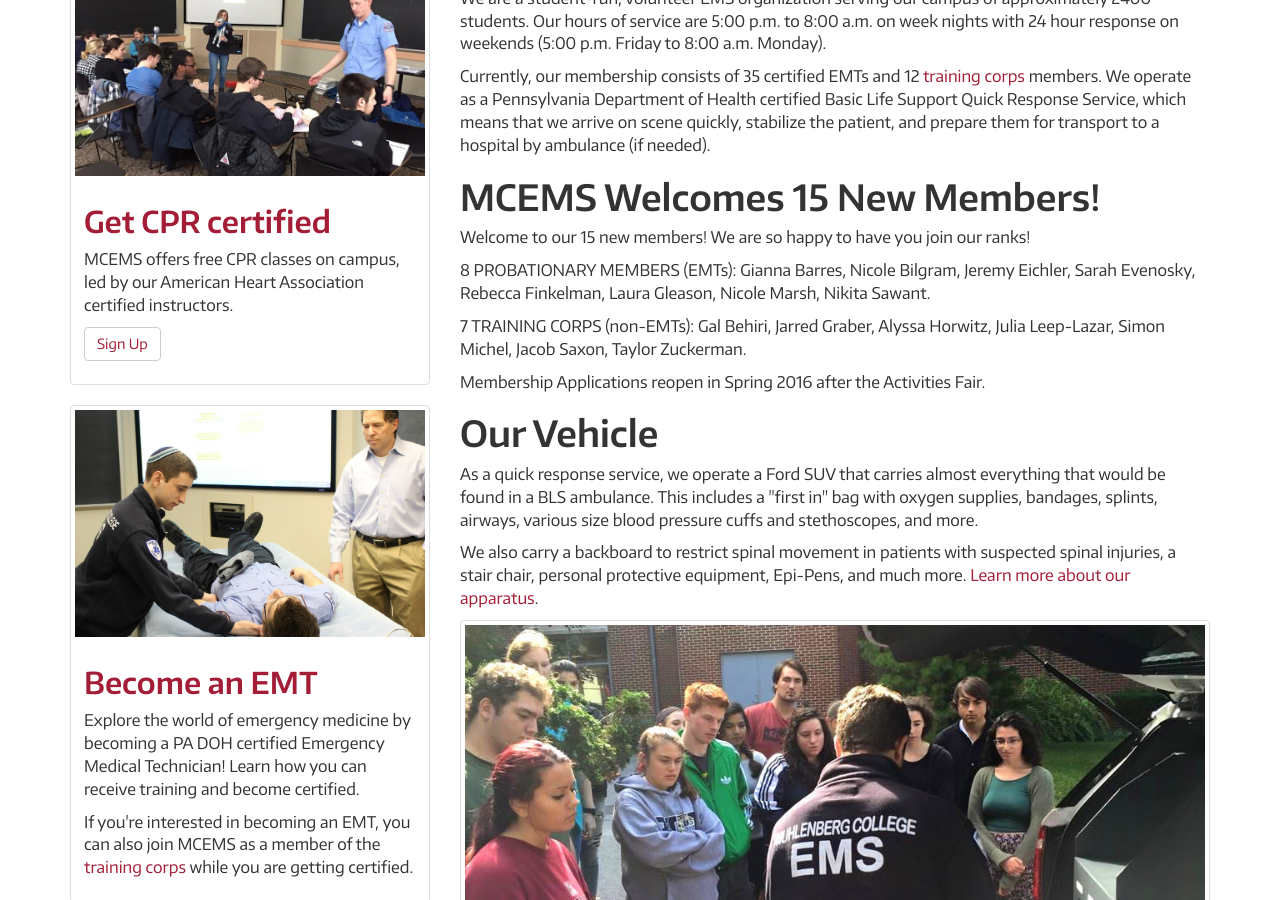
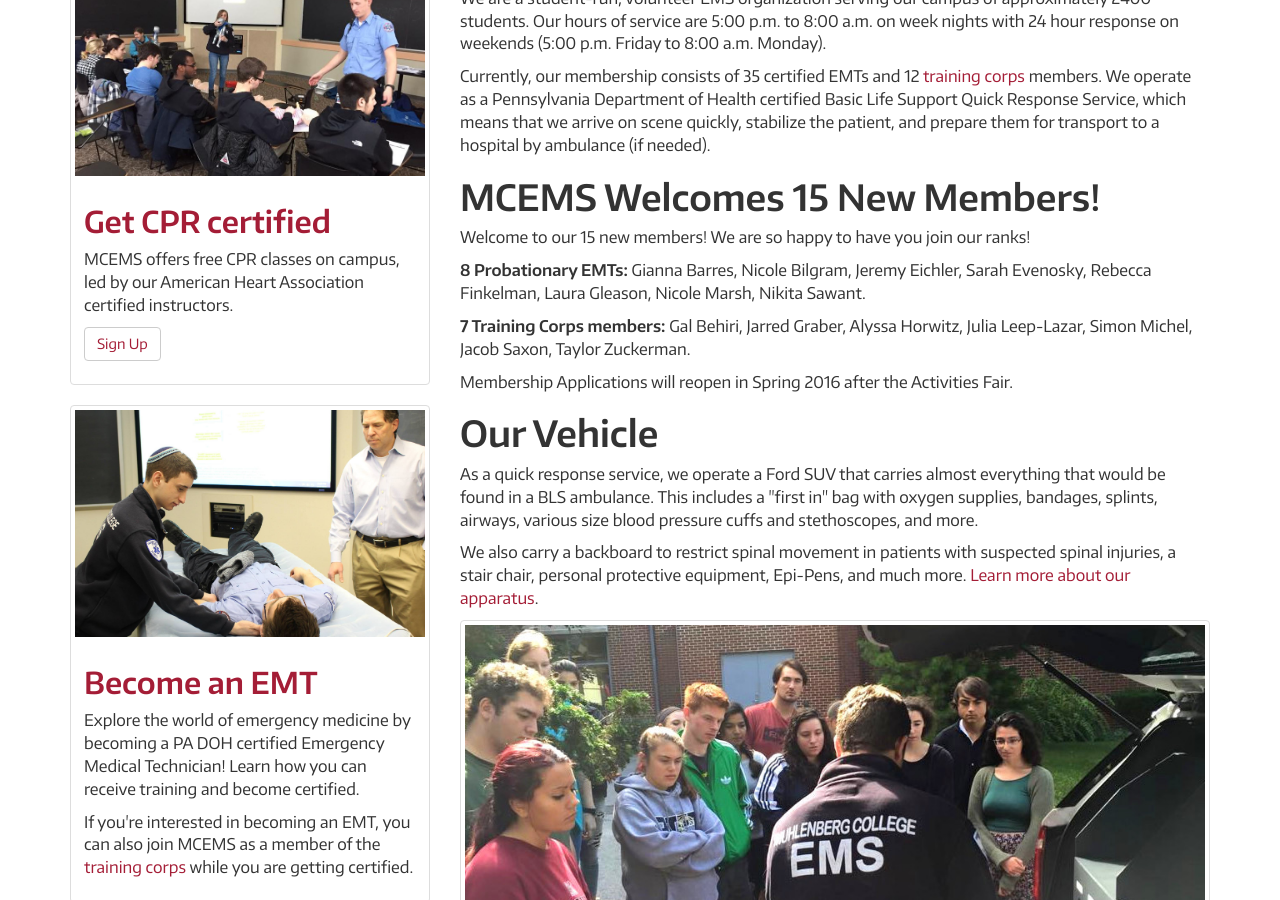
Before and after one commit to MCEMS/www, a Jekyll site: the page built from index.html, in a window 1280 px wide and 900 px high, scrolled down 426 px. Built offline with Jekyll 4.4.1, drawn with Linux system fonts in a browser that asks for light colours; nearby versions of some CDN libraries.

Commit message:
Update formatting of news

```diff
--- a/_includes/news.markdown
+++ b/_includes/news.markdown
@@ -3,8 +3,8 @@ MCEMS Welcomes 15 New Members!
 
 Welcome to our 15 new members! We are so happy to have you join our ranks!
 
-8 PROBATIONARY MEMBERS (EMTs): Gianna Barres, Nicole Bilgram, Jeremy Eichler, Sarah Evenosky, Rebecca Finkelman, Laura Gleason, Nicole Marsh, Nikita Sawant.
+**8 Probationary EMTs:** Gianna Barres, Nicole Bilgram, Jeremy Eichler, Sarah Evenosky, Rebecca Finkelman, Laura Gleason, Nicole Marsh, Nikita Sawant.
 
-7 TRAINING CORPS (non-EMTs): Gal Behiri, Jarred Graber, Alyssa Horwitz, Julia Leep-Lazar, Simon Michel, Jacob Saxon, Taylor Zuckerman.
+**7 Training Corps members:** Gal Behiri, Jarred Graber, Alyssa Horwitz, Julia Leep-Lazar, Simon Michel, Jacob Saxon, Taylor Zuckerman.
 
-Membership Applications reopen in Spring 2016 after the Activities Fair.
+Membership Applications will reopen in Spring 2016 after the Activities Fair.
```
